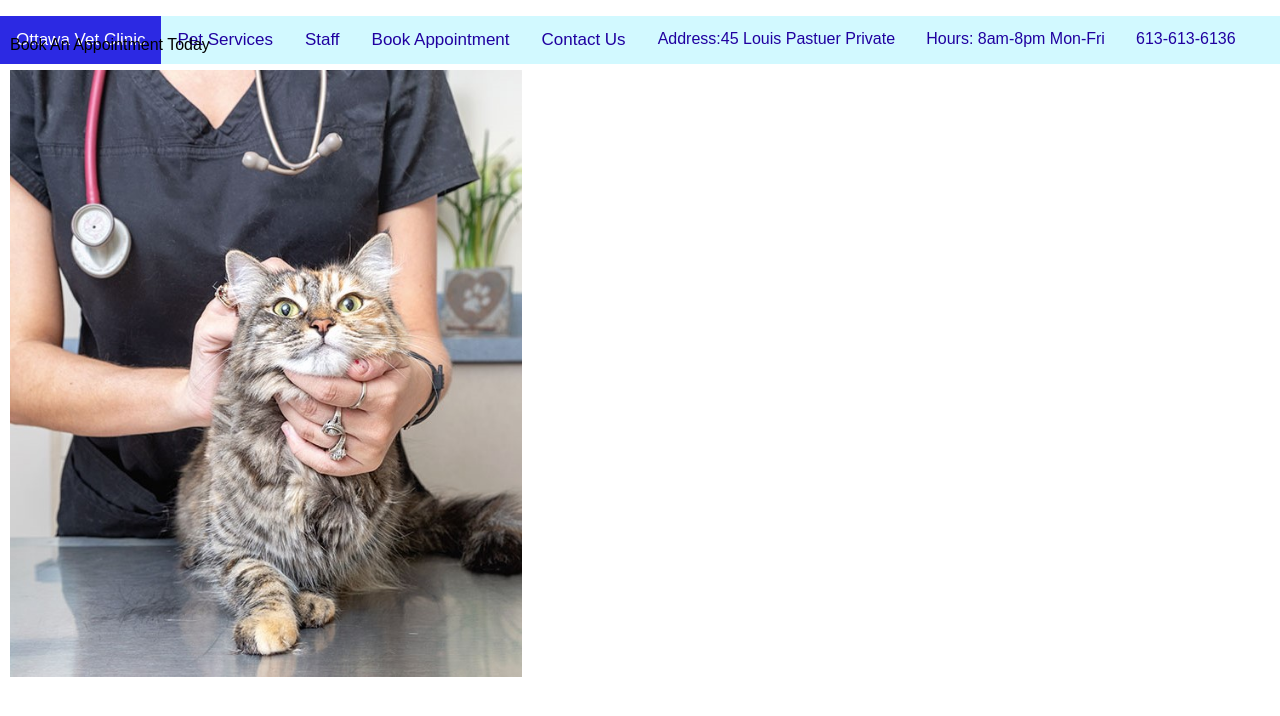
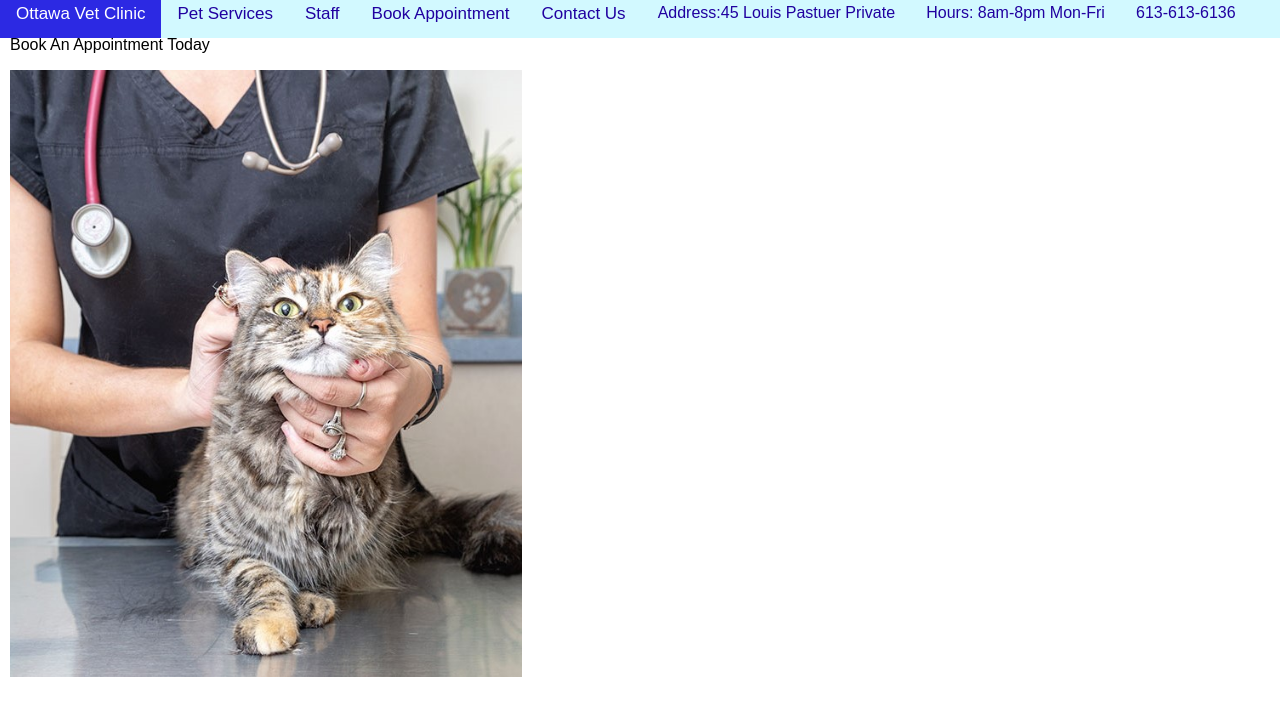
Before and after one commit to RyanFG/Project-Implementation, a plain HTML site: page index.html in a window 1280 px wide. Drawn offline with Linux system fonts and the light colour scheme.

Commit message:
navbar up

```diff
--- a/index.html
+++ b/index.html
@@ -20,6 +20,7 @@
           width:100%;
           position:fixed;
           background-color: #d2f9ff;
+          top: -10px;
         }
 
         .topnav a {
@@ -53,6 +54,7 @@
           padding: 14px 16px;
           text-decoration: none;
           font-size: 16px;
+          left: 20px;
         }
 
         </style>
```
